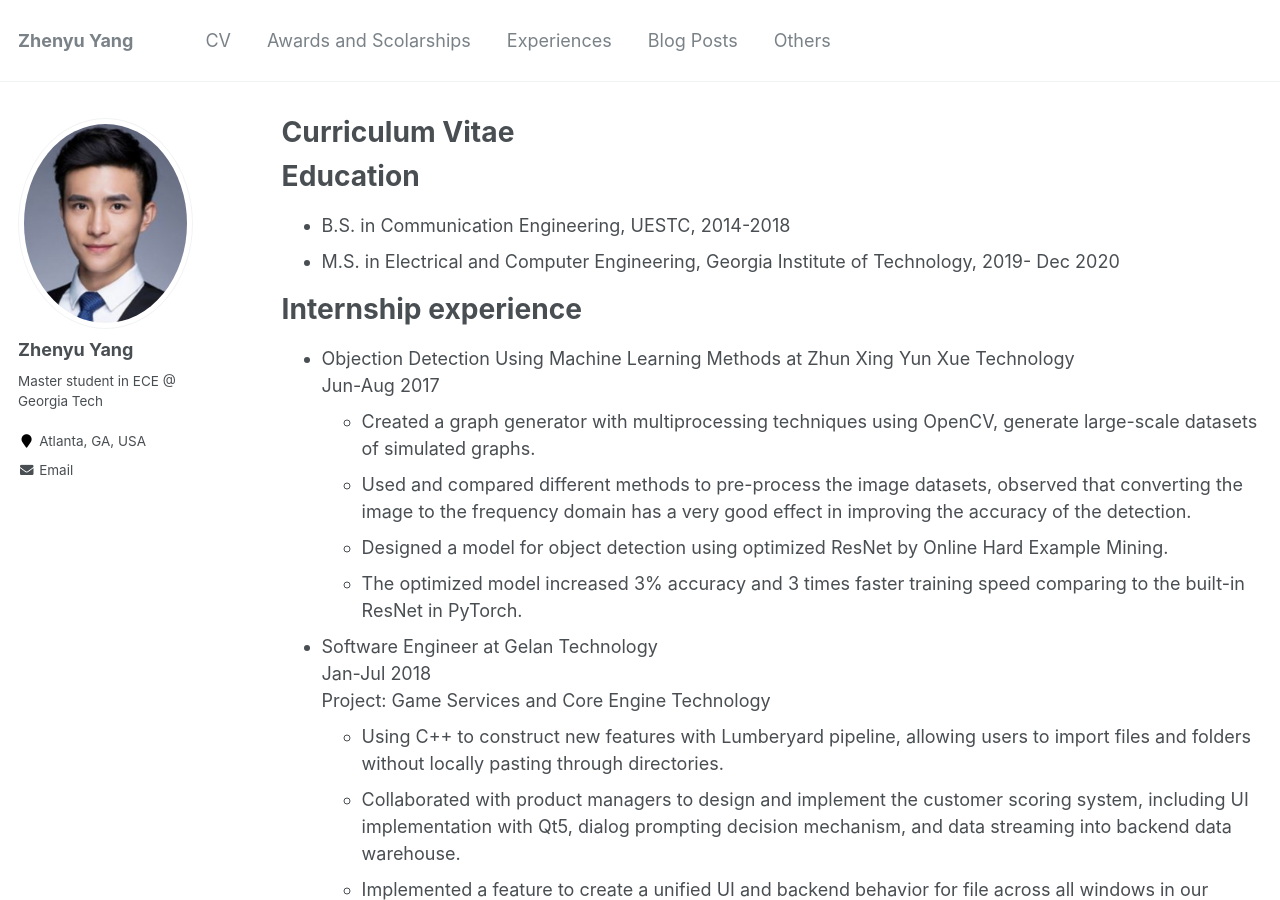
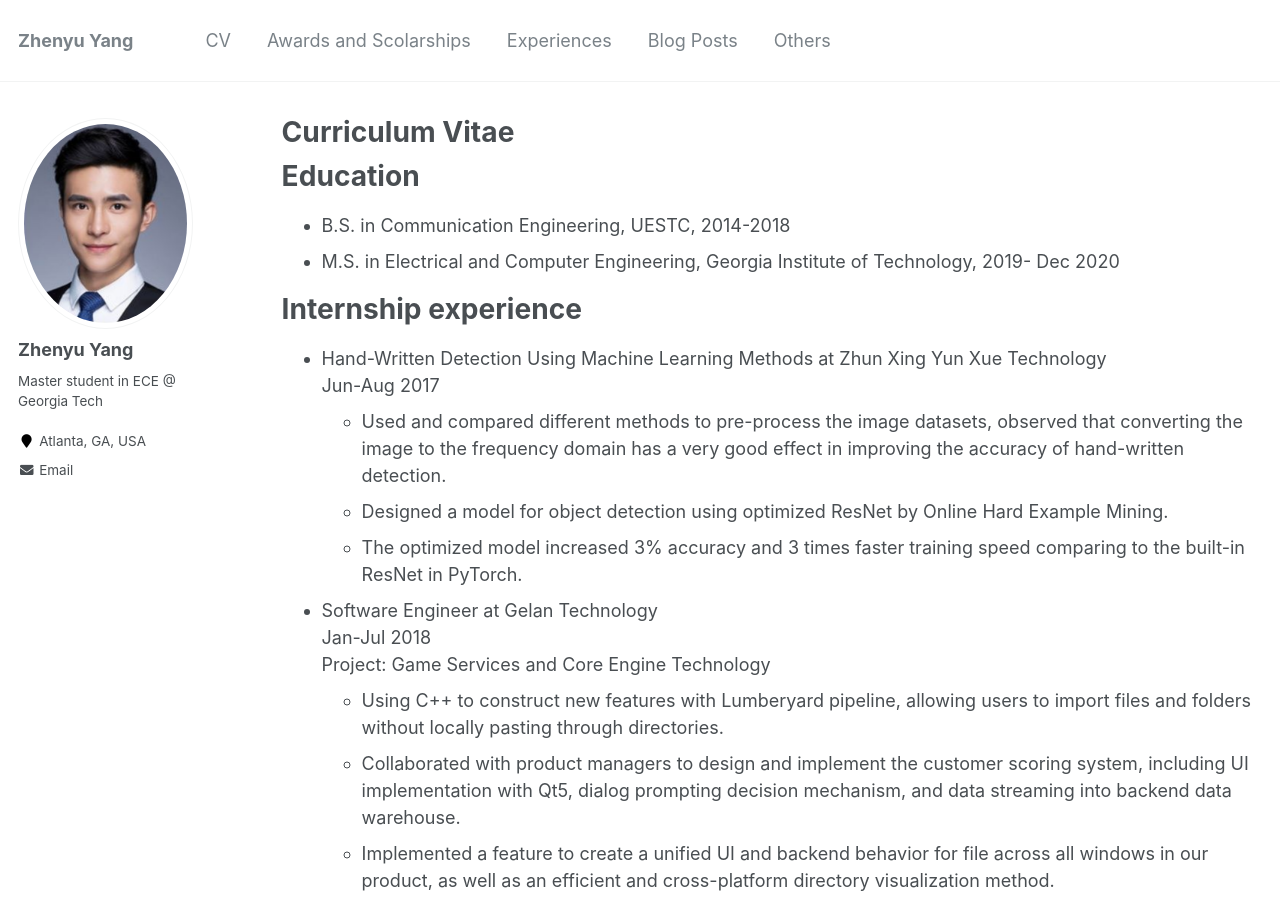
Before and after one commit to azpeteryang/azpeteryang.github.io, a Jekyll site: the page built from _pages/cv.md, in a window 1280 px wide and 900 px high. Built offline with Jekyll 4.4.1, drawn with Linux system fonts in a browser that asks for light colours.

Commit message:
Update cv.md

```diff
--- a/_pages/cv.md
+++ b/_pages/cv.md
@@ -16,10 +16,9 @@ Education
 
 Internship experience
 ======
-* Objection Detection Using Machine Learning Methods at Zhun Xing Yun Xue Technology
+* Hand-Written Detection Using Machine Learning Methods at Zhun Xing Yun Xue Technology
   Jun-Aug 2017
-  * Created a graph generator with multiprocessing techniques using OpenCV, generate large-scale datasets of simulated graphs.
-  * Used and compared different methods to pre-process the image datasets, observed that converting the image to the frequency domain has a very good effect in improving the accuracy of the detection.
+  * Used and compared different methods to pre-process the image datasets, observed that converting the image to the frequency domain has a very good effect in improving the accuracy of hand-written detection.
   * Designed a model for object detection using optimized ResNet by Online Hard Example Mining.
   * The optimized model increased 3% accuracy and 3 times faster training speed comparing to the built-in ResNet in PyTorch.
 
```
